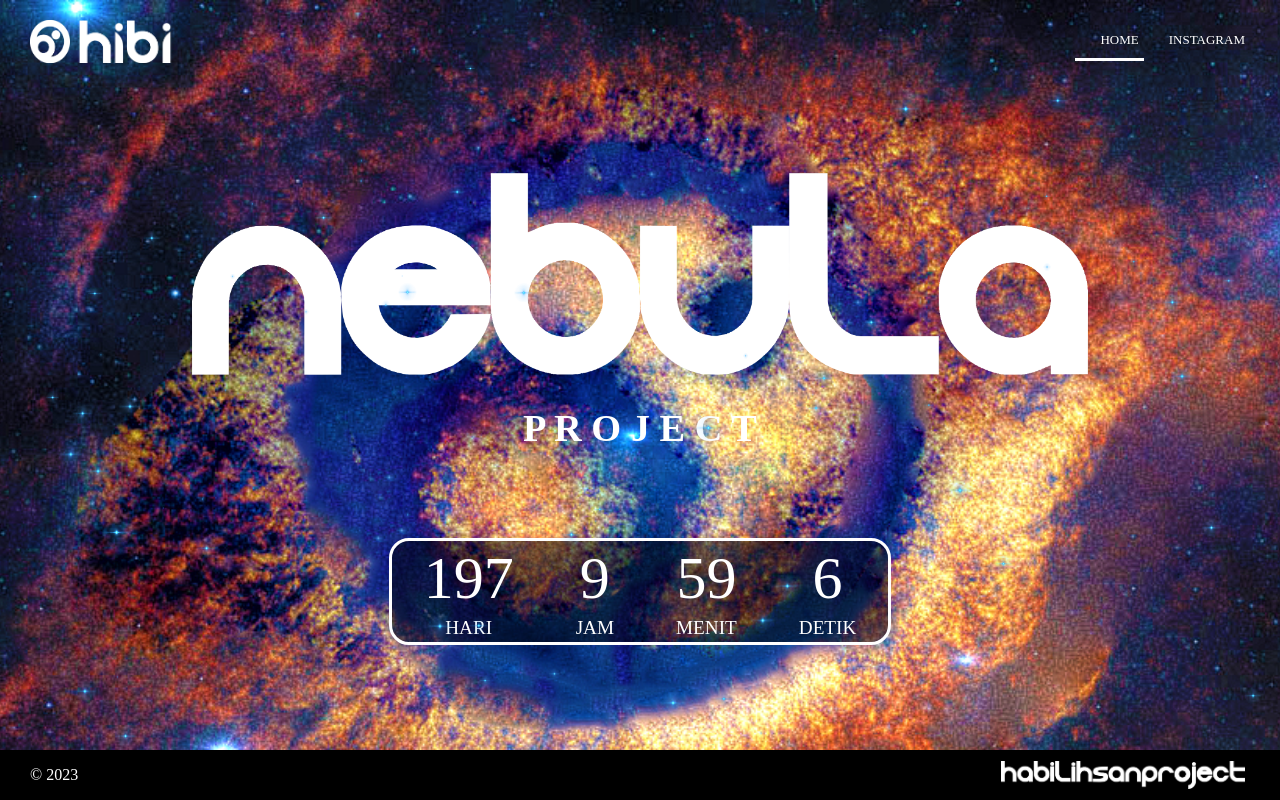
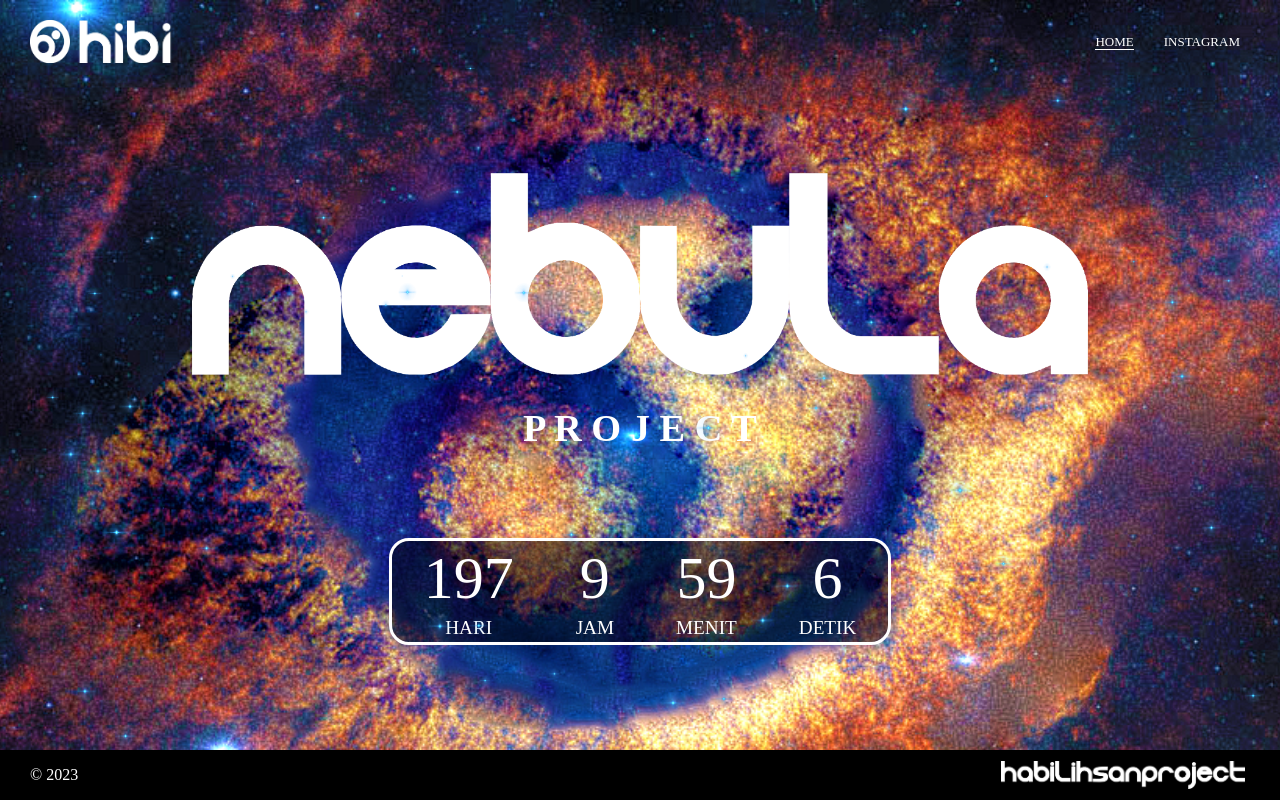
Before and after one commit to HABILIHSANPROJECT/habilihsanproject.github.io, a PHP site: page /index.html in a window 1280 px wide. Run offline with PHP 8.4, Linux system fonts and the light colour scheme.

Commit message:
Initial commit

```diff
--- a/index.html
+++ b/index.html
@@ -11,8 +11,8 @@
                 <img style="width: 100px;" src="./assets/title.png" />
             </div>
             <div class="menu">
-                <a href="./index.html" class="active"><button>HOME</button></a>
-                <a href="https://instagram.com/habilihsanproject"><button>INSTAGRAM</button></a>
+                <button><a href="./index.html" class="active">HOME</a></button>
+                <button><a href="https://instagram.com/habilihsanproject">INSTAGRAM</a></button>
             </div>
         </div>
         <div class="container">
--- a/style.css
+++ b/style.css
@@ -8,7 +8,7 @@ body {
     margin: 0;
     position: absolute;
     top: 0;
-    font-family: 'Google Sans';
+    font-family: 'montserrat';
 }
 a {
     text-decoration: none;
@@ -21,7 +21,7 @@ a:active {
     color: white;
 }
 button {
-    font-family: 'Google Sans';
+    font-family: 'montserrat';
 }
 .header {
     background-color: transparent;
@@ -58,13 +58,11 @@ button {
     text-decoration: none;
 }
 .menu a:hover {
-    background-color: white;
-    color: black;
-    padding: 10px;
-    border-radius: 10px;
+    border-bottom: 3px solid grey;
+    color: grey;
 }
 .active{
-    border-bottom: 3px solid white;
+    border-bottom: 1px solid white;
 }
 .container {
     vertical-align: middle;
```
